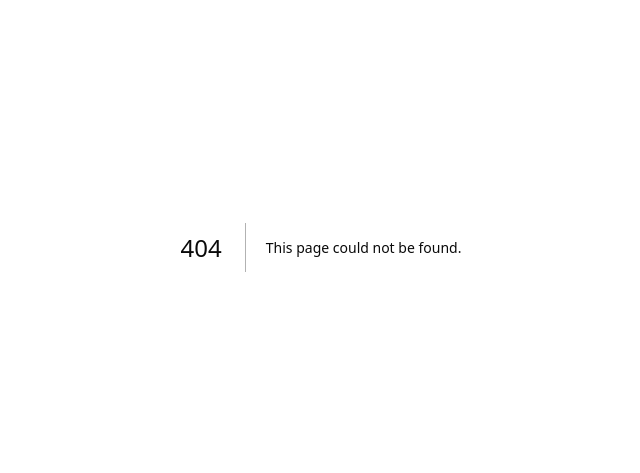
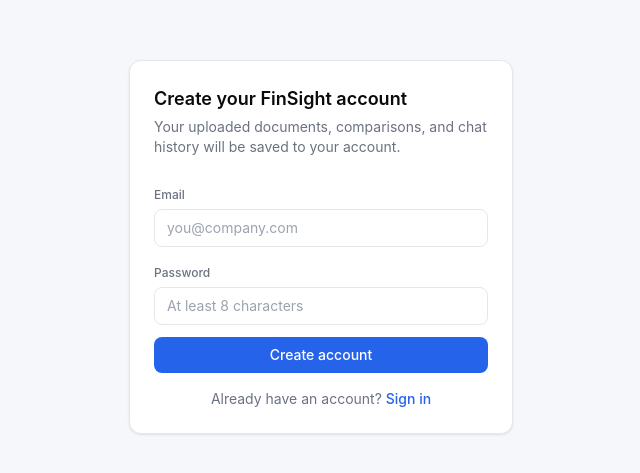
Before and after one commit to karandalmia2003-source/finsight, a Next.js app: page /signup in a window 1280 px wide. Before the commit this address had no page. Shown: the part 153-626 px from the top of the page, without its empty margins (319-959 px from the left). Built offline with nearby package versions, Linux system fonts and the light colour scheme; no server answers.

Commit message:
Implement signup page with form handling

```diff
--- /dev/null
+++ b/app/signup/page.js
@@ -0,0 +1,93 @@
+"use client";
+
+import { useEffect, useState } from "react";
+import { useRouter } from "next/navigation";
+import Link from "next/link";
+
+export default function SignupPage() {
+    const router = useRouter();
+    const [email, setEmail] = useState("");
+    const [password, setPassword] = useState("");
+    const [error, setError] = useState("");
+    const [loading, setLoading] = useState(false);
+
+  useEffect(() => {
+        fetch("/api/auth/me")
+          .then((res) => (res.ok ? router.replace("/") : null))
+          .catch(() => {});
+  }, [router]);
+
+  const submit = async (e) => {
+        e.preventDefault();
+        setError("");
+        setLoading(true);
+        try {
+                const res = await fetch("/api/auth/signup", {
+                          method: "POST",
+                          headers: { "Content-Type": "application/json" },
+                          body: JSON.stringify({ email, password }),
+                });
+                const data = await res.json().catch(() => ({}));
+                if (!res.ok) throw new Error(data.error || "Failed to create account.");
+                router.push("/");
+                router.refresh();
+        } catch (err) {
+                setError(err.message);
+                setLoading(false);
+        }
+  };
+
+  return (
+        <div className="min-h-screen flex items-center justify-center bg-surface px-4">
+          <div className="w-full max-w-sm bg-white border border-border rounded-xl shadow-card p-6">
+            <h1 className="text-lg font-semibold text-ink mb-1">Create your FinSight account</h1>
+          <p className="text-sm text-subtle mb-6">
+              Your uploaded documents, comparisons, and chat history will be saved to your account.
+    </p>
+
+        <form onSubmit={submit} className="space-y-3">
+              <div>
+                <label className="text-xs font-medium text-subtle">Email</label>
+              <input
+                type="email"
+                required
+                value={email}
+                onChange={(e) => setEmail(e.target.value)}
+                className="mt-1 w-full text-sm rounded-lg border border-border px-3 py-2 outline-none focus:ring-2 focus:ring-accent/40"
+                placeholder="you@company.com"
+              />
+                  </div>
+            <div>
+                              <label className="text-xs font-medium text-subtle">Password</label>
+              <input
+                type="password"
+                required
+                minLength={8}
+                value={password}
+                onChange={(e) => setPassword(e.target.value)}
+                className="mt-1 w-full text-sm rounded-lg border border-border px-3 py-2 outline-none focus:ring-2 focus:ring-accent/40"
+                placeholder="At least 8 characters"
+              />
+                  </div>
+
+  {error && <p className="text-sm text-risk-high">{error}</p>}
+
+            <button
+               type="submit"
+               disabled={loading}
+               className="w-full bg-accent text-white rounded-lg py-2 text-sm font-medium hover:bg-blue-700 transition-colors disabled:opacity-50"
+             >
+               {loading ? "Creating account..." : "Create account"}
+  </button>
+    </form>
+
+        <p className="text-sm text-subtle mt-4 text-center">
+              Already have an account?{" "}
+              <Link href="/login" className="text-accent font-medium hover:underline">
+                Sign in
+    </Link>
+    </p>
+    </div>
+    </div>
+    );
+}
```
